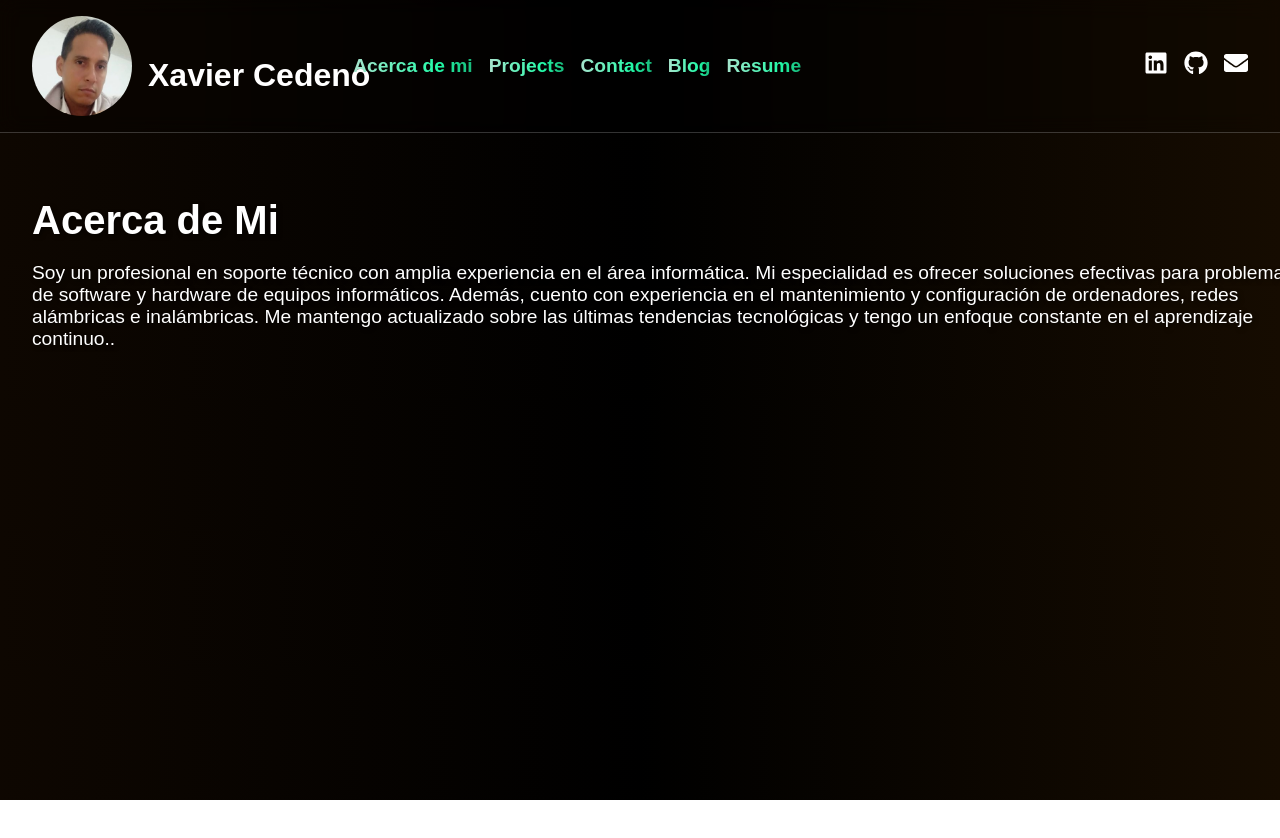
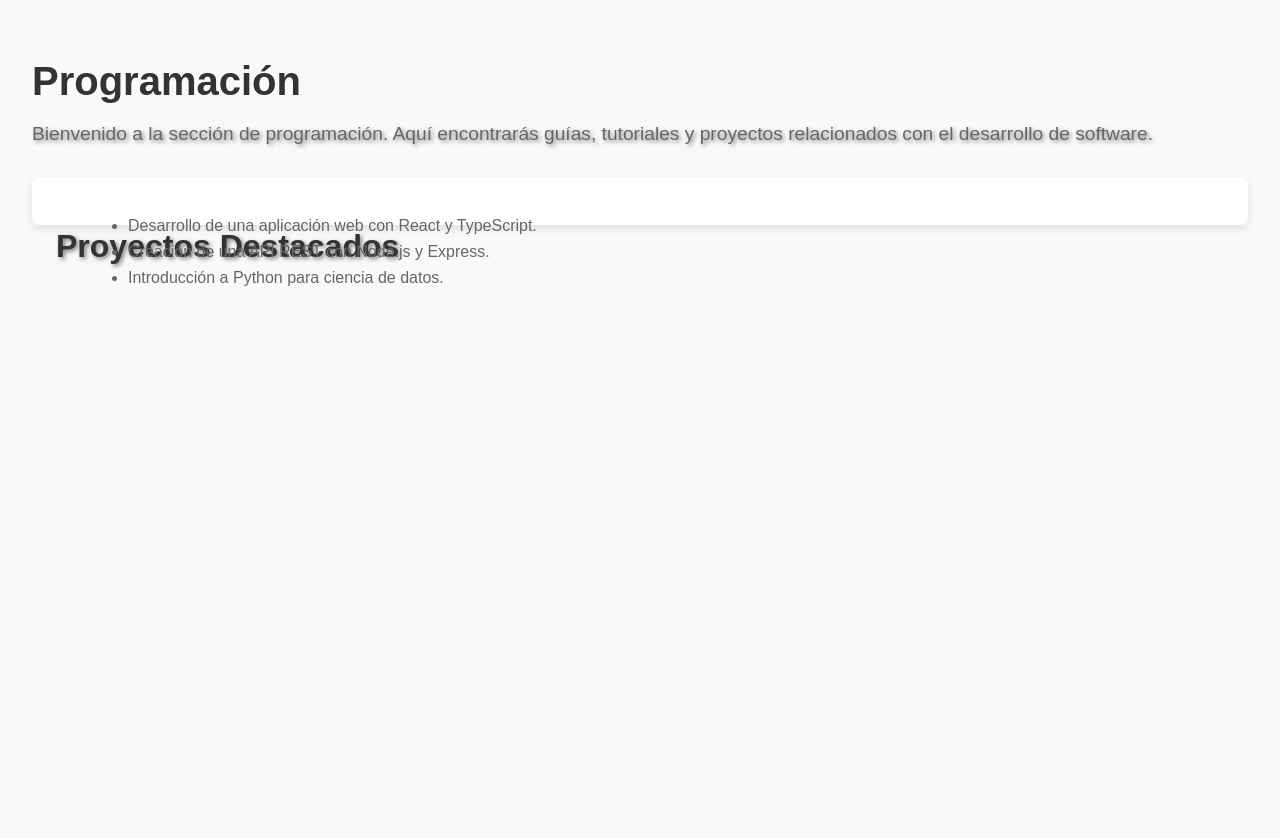
Before and after one commit to xcedeno/miportafolio, a React (Vite) app: page /programming in a window 1280 px wide. Shown: the top 838 px of the page. Before the commit the page ends 800 px from the top, so only its background shows below. Built offline with nearby package versions, Linux system fonts and the light colour scheme.

Commit message:
agregando mas pantallas

```diff
--- a/package.json
+++ b/package.json
@@ -12,7 +12,8 @@
   "dependencies": {
     "react": "^18.3.1",
     "react-dom": "^18.3.1",
-    "react-icons": "^5.4.0"
+    "react-icons": "^5.4.0",
+    "react-router-dom": "^7.1.3"
   },
   "devDependencies": {
     "@eslint/js": "^9.17.0",
--- a/src/App.tsx
+++ b/src/App.tsx
@@ -1,11 +1,17 @@
-import React from 'react';
+import { BrowserRouter as Router, Routes, Route } from 'react-router-dom';
 import MainScreen from './screens/MainScreen';
+import ProgrammingScreen from './screens/ProgrammingScreen';
+import NetworkingScreen from './screens/NetworkingScreen';
 
 const App: React.FC = () => {
   return (
-    <div>
-      <MainScreen />
-    </div>
+    <Router>
+      <Routes>
+        <Route path="/" element={<MainScreen />} />
+        <Route path="/programming" element={<ProgrammingScreen />} />
+        <Route path="/networking" element={<NetworkingScreen />} />
+      </Routes>
+    </Router>
   );
 };
 
--- /dev/null
+++ b/src/components/GuideCard/GuideCard.css
@@ -0,0 +1,41 @@
+.guide-card {
+background-color: #ffffff;
+border-radius: 8px;
+box-shadow: 0 4px 8px rgba(0, 0, 0, 0.1);
+padding: 1.5rem;
+margin: 1rem;
+max-width: 300px;
+text-align: center;
+transition: transform 0.3s ease, box-shadow 0.3s ease;
+}
+
+.guide-card:hover {
+transform: translateY(-5px);
+box-shadow: 0 6px 12px rgba(0, 0, 0, 0.15);
+}
+
+.guide-card h3 {
+font-size: 1.5rem;
+margin-bottom: 0.5rem;
+color: #333;
+}
+
+.guide-card p {
+font-size: 1rem;
+color: #666;
+margin-bottom: 1rem;
+}
+
+.guide-card-link {
+display: inline-block;
+padding: 0.5rem 1rem;
+background-color: #007bff;
+color: white;
+text-decoration: none;
+border-radius: 4px;
+transition: background-color 0.3s ease;
+}
+
+.guide-card-link:hover {
+background-color: #0056b3;
+}
--- /dev/null
+++ b/src/components/GuideCard/GuideCard.tsx
@@ -0,0 +1,22 @@
+import React from 'react';
+import './GuideCard.css';
+
+interface GuideCardProps {
+title: string;
+description: string;
+link: string;
+}
+
+const GuideCard: React.FC<GuideCardProps> = ({ title, description, link }) => {
+return (
+<div className="guide-card">
+    <h3>{title}</h3>
+    <p>{description}</p>
+    <a href={link} className="guide-card-link">
+    Ver más
+    </a>
+</div>
+);
+};
+
+export default GuideCard;
--- a/src/components/Projects/Projects.css
+++ b/src/components/Projects/Projects.css
@@ -0,0 +1,11 @@
+#projects {
+padding: 2rem;
+background-color: #f9f9f90e;
+}
+
+.projects-grid {
+display: grid;
+grid-template-columns: repeat(auto-fit, minmax(300px, 1fr));
+gap: 1.5rem;
+padding: 1rem;
+}
--- a/src/components/Projects/Projects.tsx
+++ b/src/components/Projects/Projects.tsx
@@ -1,15 +1,49 @@
 import React from 'react';
 import './Projects.css';
+import GuideCard from '../GuideCard/GuideCard';
 
 interface ProjectsProps {
 className?: string;
 }
 
 const Projects: React.FC<ProjectsProps> = ({ className }) => {
+// Datos dinámicos para las tarjetas
+const categories = [
+{
+    title: 'Programación',
+    description: 'Explora proyectos y guías relacionados con desarrollo de software.',
+    link: '/programming',
+},
+{
+    title: 'Redes',
+    description: 'Aprende sobre configuraciones de redes y seguridad informática.',
+    link: '/networking',
+},
+{
+    title: 'Diseño Gráfico',
+    description: 'Descubre recursos y proyectos de diseño gráfico y UX/UI.',
+    link: '/graphic-design',
+},
+{
+    title: 'Base de Datos',
+    description: 'Guías y proyectos sobre administración y diseño de bases de datos.',
+    link: '/databases',
+},
+];
+
 return (
 <section id="projects" className={className}>
     <h2>Projects</h2>
-    <p>This is the projects section.</p>
+    <div className="projects-grid">
+    {categories.map((category, index) => (
+        <GuideCard
+        key={index}
+        title={category.title}
+        description={category.description}
+        link={category.link}
+        />
+    ))}
+    </div>
 </section>
 );
 };
--- /dev/null
+++ b/src/screens/NetworkingScreen.css
@@ -0,0 +1,37 @@
+.networking-screen h1 {
+    font-size: 2.5rem;
+    color: #333;
+    margin-bottom: 1rem;
+}
+
+.networking-screen p {
+    font-size: 1.2rem;
+    color: #666;
+    margin-bottom: 2rem;
+}
+
+.networking-screen .content {
+    background-color: white;
+    padding: 1.5rem;
+    border-radius: 8px;
+    box-shadow: 0 4px 8px rgba(0, 0, 0, 0.1);
+    margin-bottom: 2rem; /* Añadir margen inferior para separar del siguiente contenido */
+}
+
+.networking-screen .content h2 {
+    font-size: 2rem;
+    color: #333;
+    margin-bottom: 1rem;
+}
+
+.networking-screen .content ul {
+    list-style-type: disc;
+    margin-left: 2rem;
+    margin-bottom: 2rem; /* Añadir margen inferior para separar del siguiente contenido */
+}
+
+.networking-screen .content li {
+    font-size: 1rem;
+    color: #666;
+    margin-bottom: 0.5rem;
+}
--- /dev/null
+++ b/src/screens/NetworkingScreen.tsx
@@ -0,0 +1,24 @@
+import React from 'react';
+import './NetworkingScreen.css';
+
+const NetworkingScreen: React.FC = () => {
+return (
+<div className="networking-screen">
+    <h1>Redes</h1>
+    <p>
+    Bienvenido a la sección de redes. Aquí encontrarás guías, tutoriales y proyectos relacionados
+    con configuraciones de redes y seguridad informática.
+    </p>
+    <div className="content">
+    <h2>Proyectos Destacados</h2>
+    <ul>
+        <li>Configuración de una red LAN en un entorno empresarial.</li>
+        <li>Seguridad en redes: Firewalls y VPNs.</li>
+        <li>Introducción a redes inalámbricas (Wi-Fi).</li>
+    </ul>
+    </div>
+</div>
+);
+};
+
+export default NetworkingScreen;
--- /dev/null
+++ b/src/screens/ProgrammingScreen.css
@@ -0,0 +1,41 @@
+.programming-screen {
+padding: 2rem;
+background-color: #f9f9f9;
+min-height: 100vh;
+}
+
+.programming-screen h1 {
+font-size: 2.5rem;
+color: #333;
+margin-bottom: 1rem;
+}
+
+.programming-screen p {
+font-size: 1.2rem;
+color: #666;
+margin-bottom: 2rem;
+}
+
+.programming-screen .content {
+background-color: white;
+padding: 1.5rem;
+border-radius: 8px;
+box-shadow: 0 4px 8px rgba(0, 0, 0, 0.1);
+}
+
+.programming-screen .content h2 {
+font-size: 2rem;
+color: #333;
+margin-bottom: 1rem;
+}
+
+.programming-screen .content ul {
+list-style-type: disc;
+margin-left: 2rem;
+}
+
+.programming-screen .content li {
+font-size: 1rem;
+color: #666;
+margin-bottom: 0.5rem;
+}
--- /dev/null
+++ b/src/screens/ProgrammingScreen.tsx
@@ -0,0 +1,24 @@
+import React from 'react';
+import './ProgrammingScreen.css';
+
+const ProgrammingScreen: React.FC = () => {
+return (
+<div className="programming-screen">
+    <h1>Programación</h1>
+    <p>
+    Bienvenido a la sección de programación. Aquí encontrarás guías, tutoriales y proyectos
+    relacionados con el desarrollo de software.
+    </p>
+    <div className="content">
+    <h2>Proyectos Destacados</h2>
+    <ul>
+        <li>Desarrollo de una aplicación web con React y TypeScript.</li>
+        <li>Creación de una API REST con Node.js y Express.</li>
+        <li>Introducción a Python para ciencia de datos.</li>
+    </ul>
+    </div>
+</div>
+);
+};
+
+export default ProgrammingScreen;
```
Also changed, not shown: 1 other file (tests, documents, lock files or other folders).
